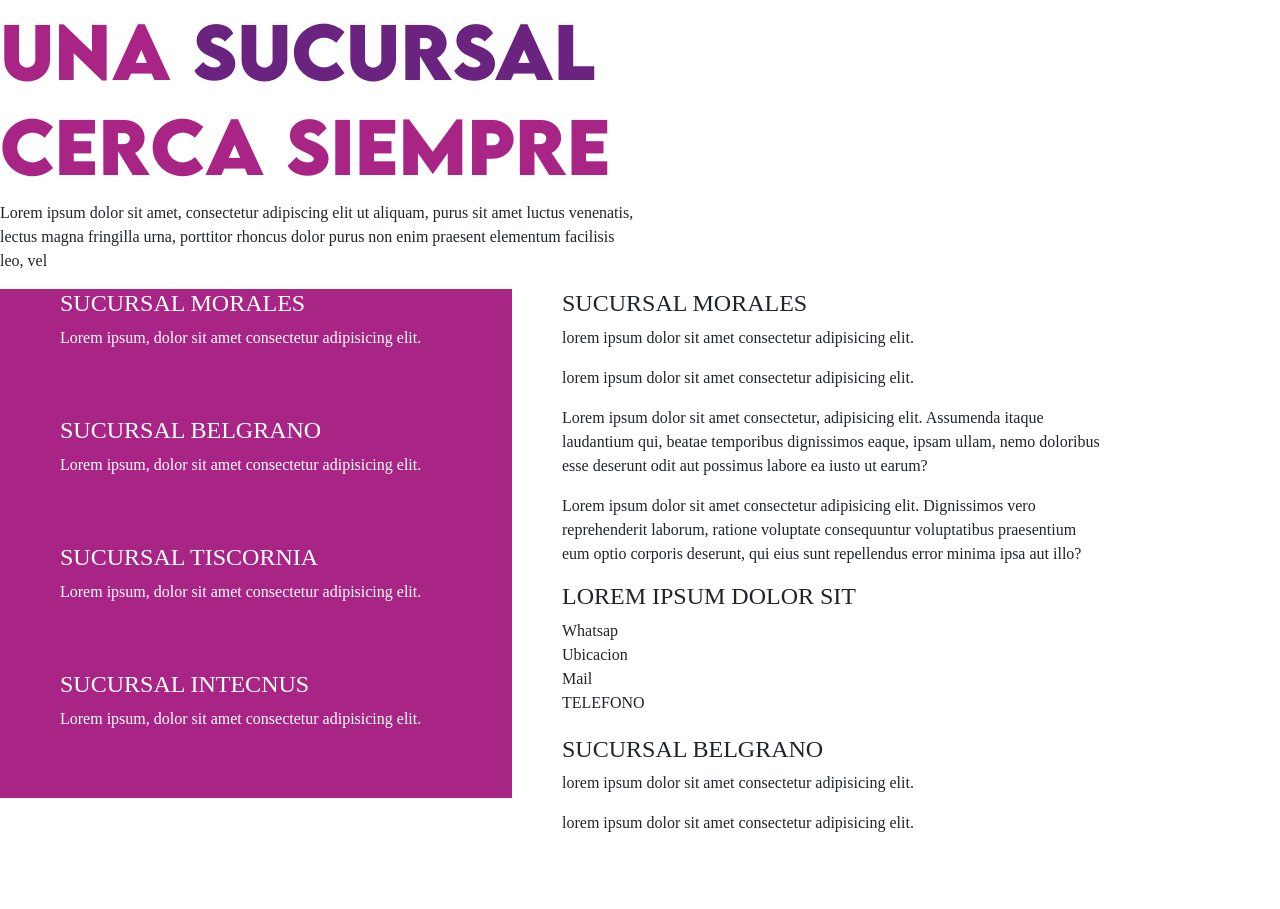
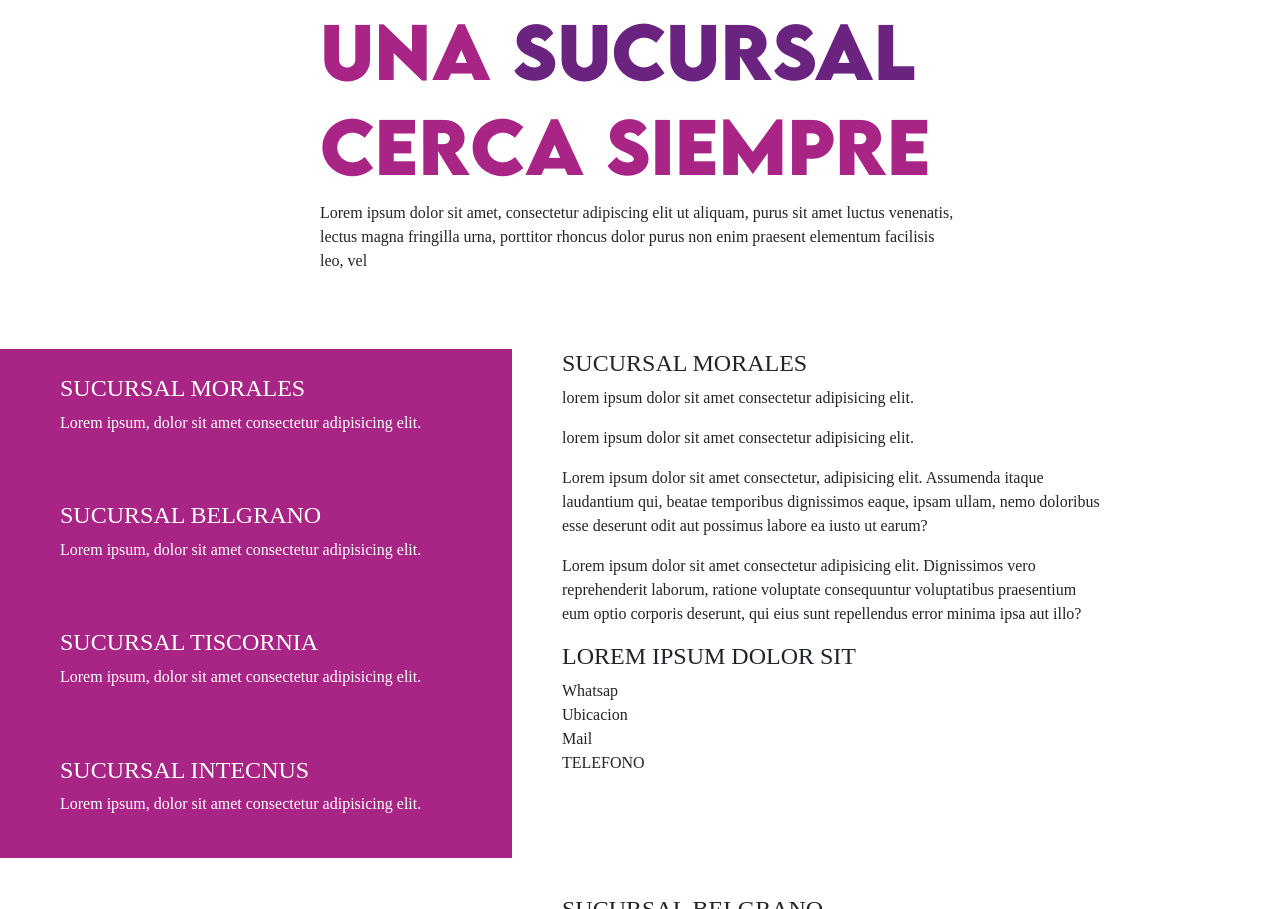
Before and after one commit to MateoFernandezBanchi/DIBIO, a website: page index.html in a window 1280 px wide. Shown: the part 2612-3521 px from the top of the page. Before the commit the page ends 3461 px from the top, so only its background shows below. Drawn offline with nearby package versions, Linux system fonts and the light colour scheme.

Commit message:
sucursalesUpdate

```diff
--- a/Scss/_sucursal.scss
+++ b/Scss/_sucursal.scss
@@ -8,15 +8,16 @@
 .sucursalMainContainer {
     display: flex;
     flex-direction: row;
+    margin-top: 60px;
 }
 .sucursalInformacion {
-    overflow: scroll;
+    overflow: hidden;
     height: 70vh;
     width: 50%;
     padding: 50px;
     padding-top: 0;
      &__Opciones{
-      margin-bottom: 20px;
+      margin-bottom: 120px;
     }
 }
 .sucursalInformacion::-webkit-scrollbar {
@@ -37,6 +38,7 @@
   background-color: $violetPrimary;
   color:white;
   text-decoration: none;
+
 }
 .btnWhite{
   background-color: white;
--- a/index.html
+++ b/index.html
@@ -227,7 +227,7 @@
       </div>
     </section>
     <section class="sucursalContainer">
-      <div class="innovacionText">
+      <div class="innovacionText m-auto">
         <h2>UNA <span>SUCURSAL</span><br>CERCA SIEMPRE</h2>
         <p>Lorem ipsum dolor sit amet, consectetur adipiscing elit ut aliquam, purus sit amet luctus venenatis, lectus
           magna fringilla urna, porttitor rhoncus dolor purus non enim praesent elementum facilisis leo, vel</p>
@@ -237,7 +237,7 @@
           <a href="#opcion1">
             <div class="sucursalBoton">
               <img class="imgSucursales" src="./Assets/imagenes/logo.png" alt="logo">
-              <div class="d-flex flex-column">
+              <div class="d-flex flex-column justify-content-center">
                 <h4>SUCURSAL MORALES</h4>
                 <p>Lorem ipsum, dolor sit amet consectetur adipisicing elit. </p>
               </div>
@@ -245,7 +245,7 @@
           </a>
           <a href="#opcion2" >
             <div class="sucursalBoton" id="sucursalBoton"> <img src="./Assets/imagenes/logo.png" alt="logo">
-              <div class="d-flex flex-column">
+              <div class="d-flex flex-column justify-content-center">
               <h4>SUCURSAL BELGRANO</h4>
               <p>Lorem ipsum, dolor sit amet consectetur adipisicing elit. </p>
             </div>
@@ -253,7 +253,7 @@
           </a>
           <a href="#opcion3">
             <div class="sucursalBoton"> <img src="./Assets/imagenes/logo.png" alt="logo">
-              <div class="d-flex flex-column">
+              <div class="d-flex flex-column justify-content-center">
               <h4>SUCURSAL TISCORNIA</h4>
               <p>Lorem ipsum, dolor sit amet consectetur adipisicing elit. </p>
             </div>
@@ -261,7 +261,7 @@
           </a>
           <a href="#opcion4">
             <div class="sucursalBoton"> <img src="./Assets/imagenes/logo.png" alt="logo">
-              <div class="d-flex flex-column">
+              <div class="d-flex flex-column justify-content-center">
               <h4>SUCURSAL INTECNUS</h4>
               <p>Lorem ipsum, dolor sit amet consectetur adipisicing elit. </p>
             </div>
--- a/js/index.js
+++ b/js/index.js
@@ -1,6 +1,6 @@
 
 const Button2 = document.getElementById('sucursalBoton');
-
+console.log(Button2)
 Button2.addEventListener("click", function changeButton() {
     if(Button2.classList.contains('btnWhite')){
         Button2.classList.remove('btnWhite');
```
Also changed, not shown: css/style.min.css.
